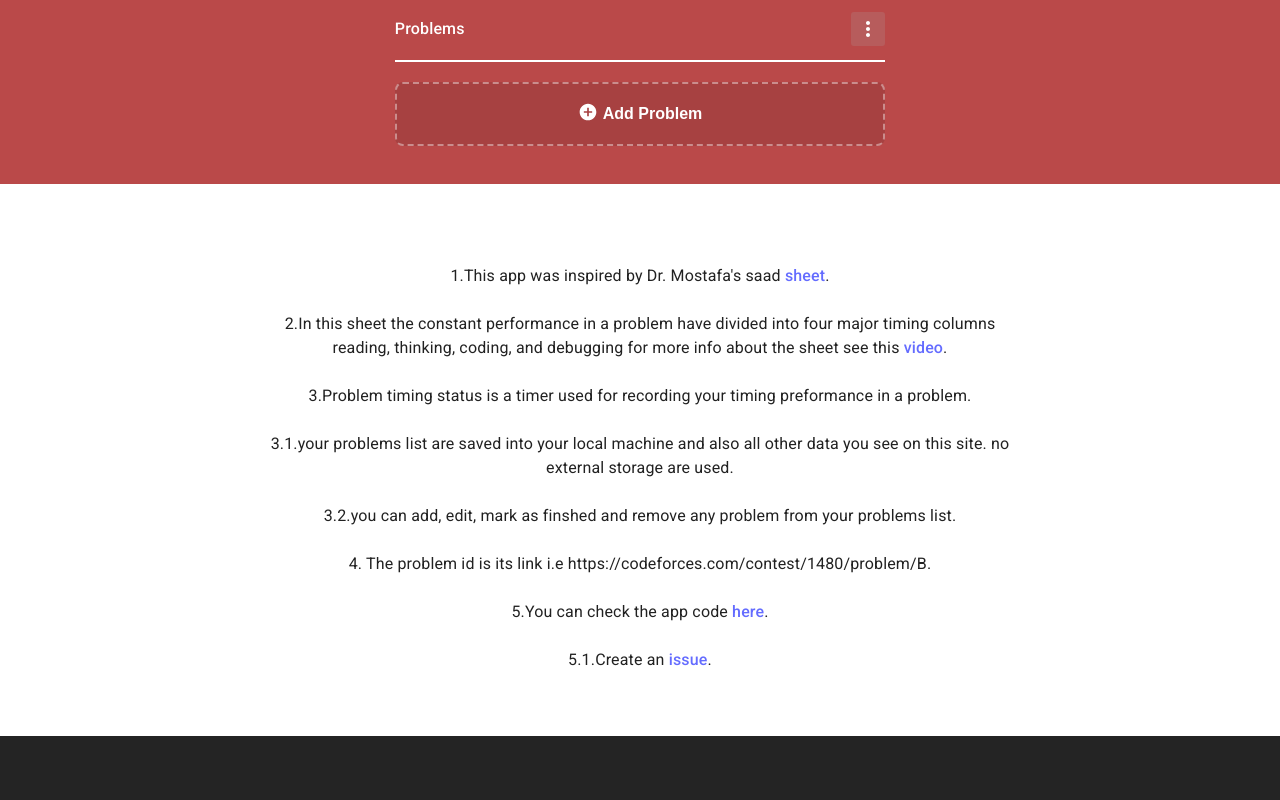
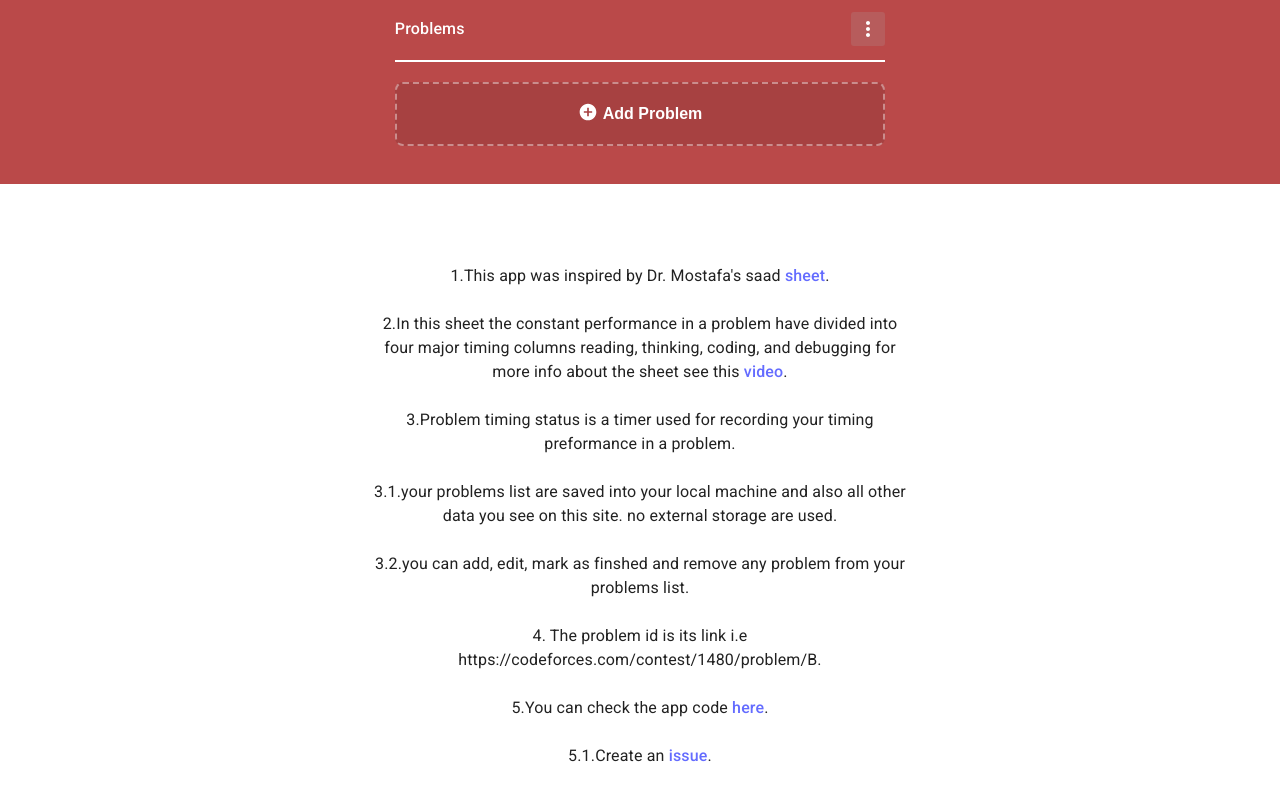
Before and after one commit to mahmoudAcm/problem-timing-status, a React (Vite) app: page / in a window 1280 px wide. Shown: the part 466-1266 px from the top of the page. Before the commit the page ends 1202 px from the top, so only its background shows below. Built offline with nearby package versions, Linux system fonts and the light colour scheme.

Commit message:
changing `about` section `max width`

```diff
--- a/src/components/about/about.tsx
+++ b/src/components/about/about.tsx
@@ -17,7 +17,7 @@ export default function About() {
         alignItems: "center",
         justifyContent: "center",
         "& .inner": {
-          maxWidth: 790,
+          maxWidth: 580,
           boxShadow: "none",
         },
       }}
```
